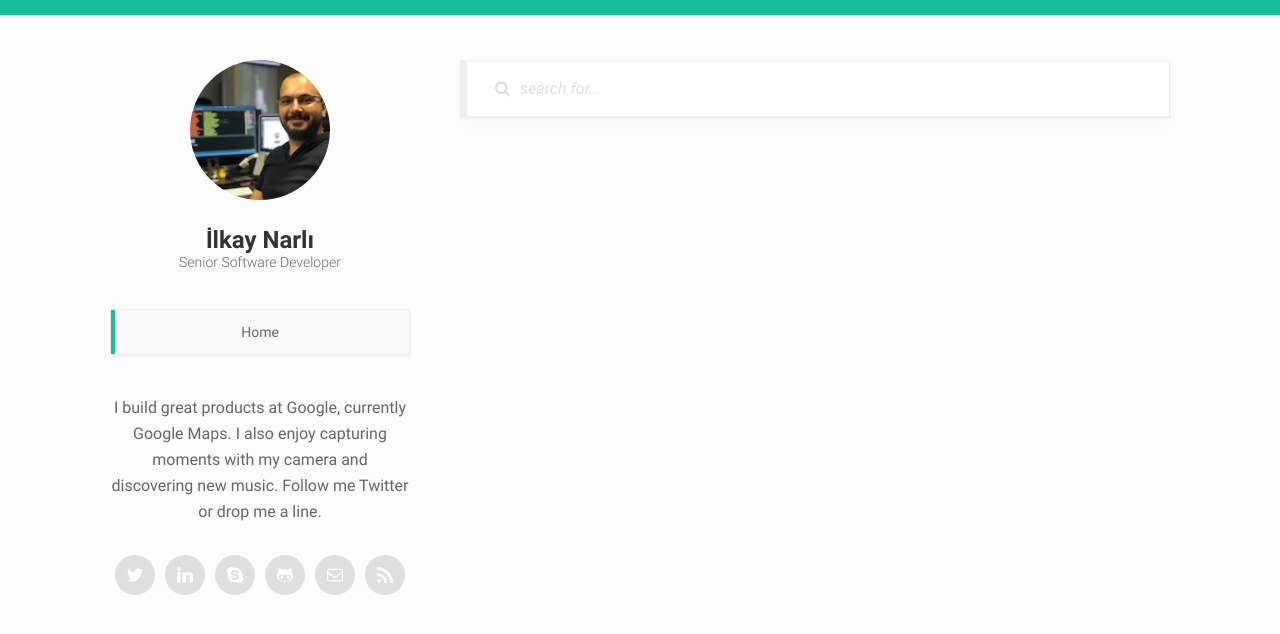
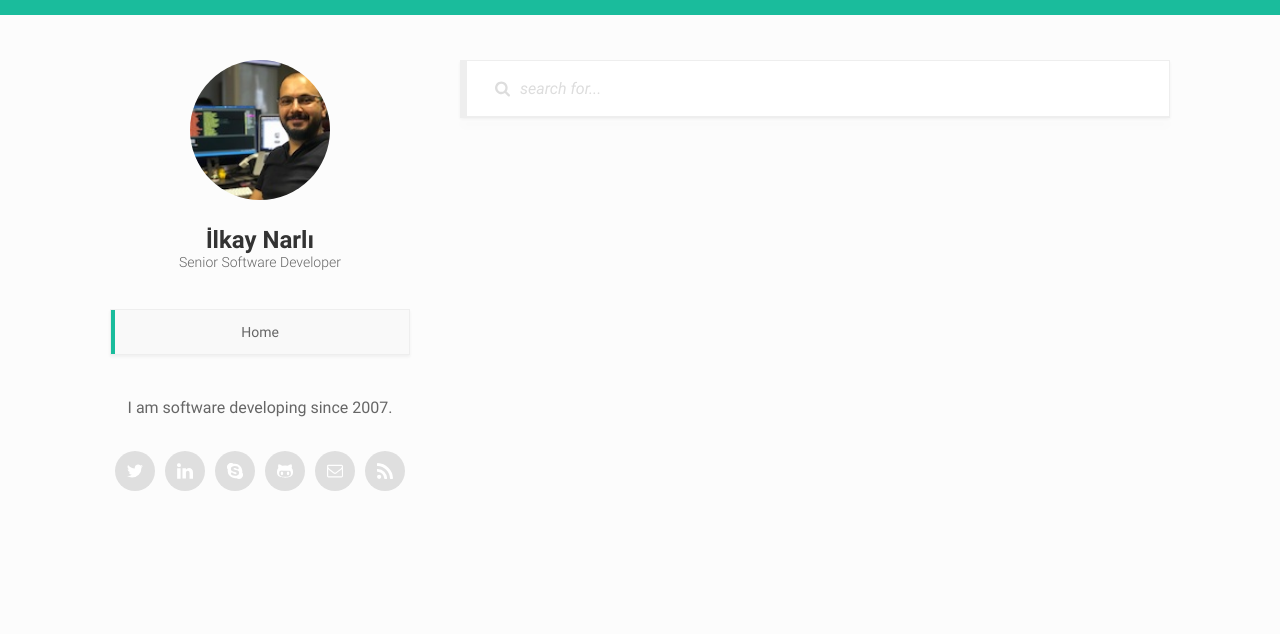
Before and after one commit to inarli/inarli.github.io, a Jekyll site: the page built from index.html, in a window 1280 px wide. Shown: the top 634 px of the page. Built offline with Jekyll 4.4.1, drawn with Linux system fonts in a browser that asks for light colours.

```diff
--- a/_config.yml
+++ b/_config.yml
@@ -2,8 +2,8 @@
 name: İlkay Narlı
 job_title: Senior Software Developer
 email: ilkaynarli@gmail.com
-description: I build great products at Google, currently Google Maps. I also enjoy capturing moments with my camera and discovering new music. Follow me Twitter or drop me a line.
-avatar: assets/img/inarli.jpg
+description: I am software developing since 2007.
+avatar: /assets/img/inarli.jpg
 favicon: /favicon.ico
 twitter_handler: inarli
 analytics_code: UA-XXXXXXX-2
@@ -16,7 +16,7 @@ social_networks:
 -  { name: instagram, url: '' }
 -  { name: google-plus, url: '' }
 -  { name: linkedin, url: 'https://www.linkedin.com/in/inarli/' }
--  { name: skype, url: 'inarli' }
+-  { name: skype, url: 'skype:inarli?call' }
 -  { name: github, url: 'https://www.github.com/inarli' }
 -  { name: codepen, url: '' }
 -  { name: stack-overflow, url: '' }
```
